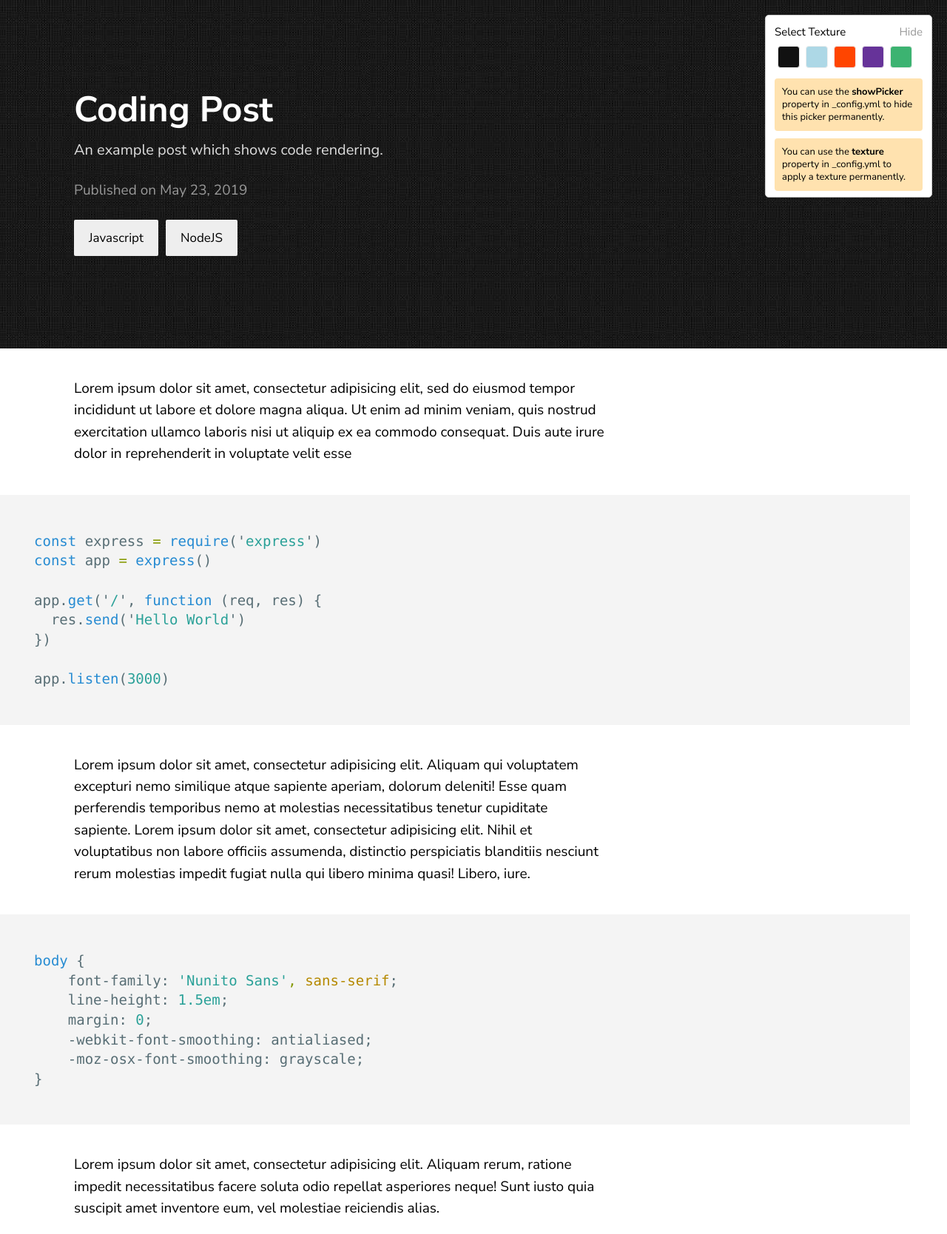
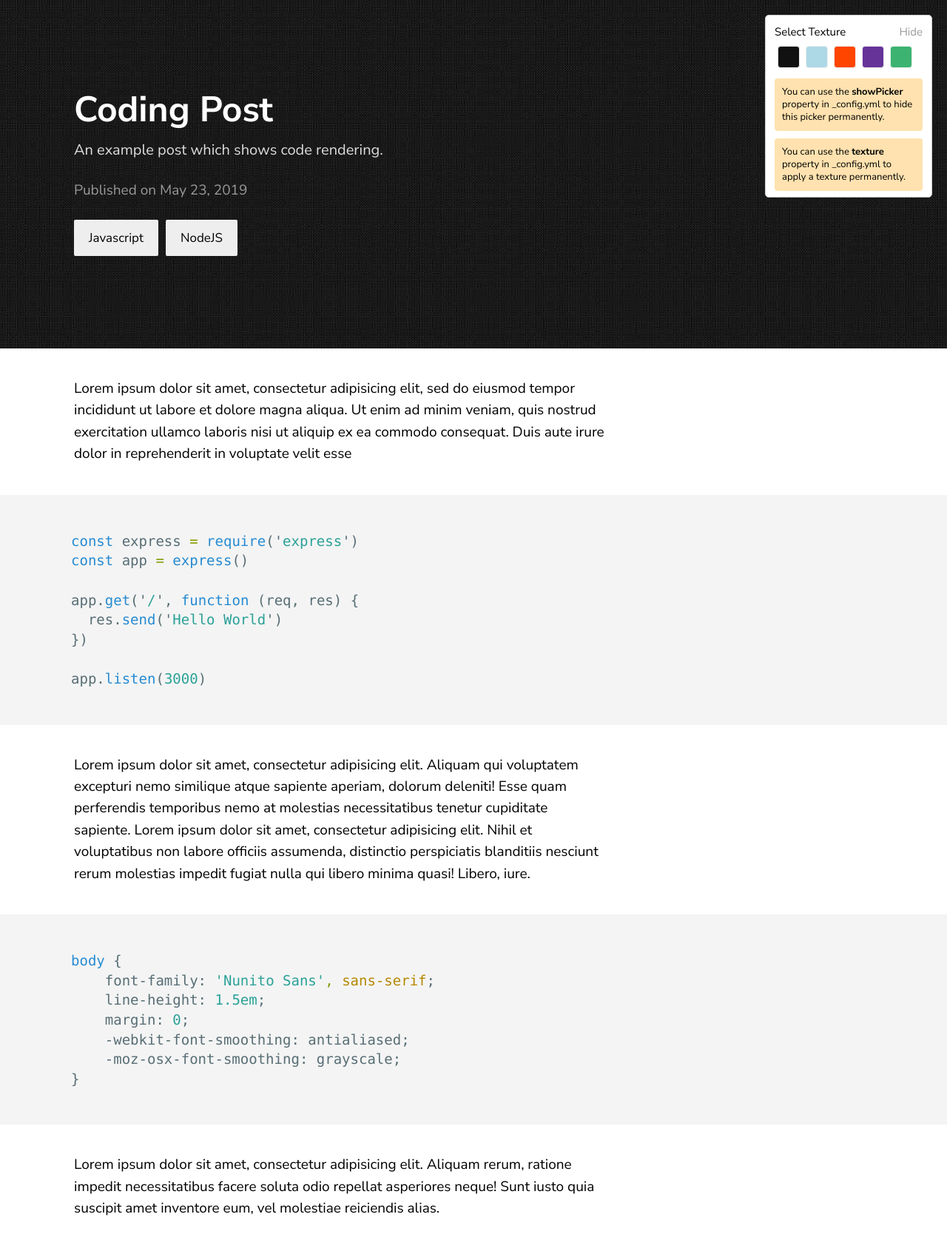
Before and after one commit to samarsault/texture, a Jekyll site: the page built from _posts/2019-06-30-coding-post.markdown, in a window 1280 px wide. Shown: the whole page at 74% size. Built offline with Jekyll 4.4.1, drawn with Linux system fonts in a browser that asks for light colours.

Commit message:
Fix code block responsivity

```diff
--- a/_sass/theme.scss
+++ b/_sass/theme.scss
@@ -109,28 +109,28 @@ header {
 
 	@media screen and  (max-width: $mobileWidth) {
 		margin:0 15px;
-		.highlighter-rouge {
+		div.highlighter-rouge {
 			right: 15px;
 		}
 	}
 
 	@media screen and (max-width: $tabWidth) and (min-width: $mobileWidth){
 		margin:0 40px;
-		.highlighter-rouge {
+		div.highlighter-rouge {
 			right: 40px;
 		}
 	}
 
 	@media screen and (max-width: $desktopWidth) and (min-width: $tabWidth){
 		margin:0 80px;
-		.highlighter-rouge {
+		div.highlighter-rouge {
 			right: 80px;
 		}
 	}
 
 	@media screen and (min-width: $desktopWidth) and (max-width: 1280px) {
 		margin:0 100px;
-		.highlighter-rouge {
+		div.highlighter-rouge {
 			right: 100px;
 		}
 	}
```
